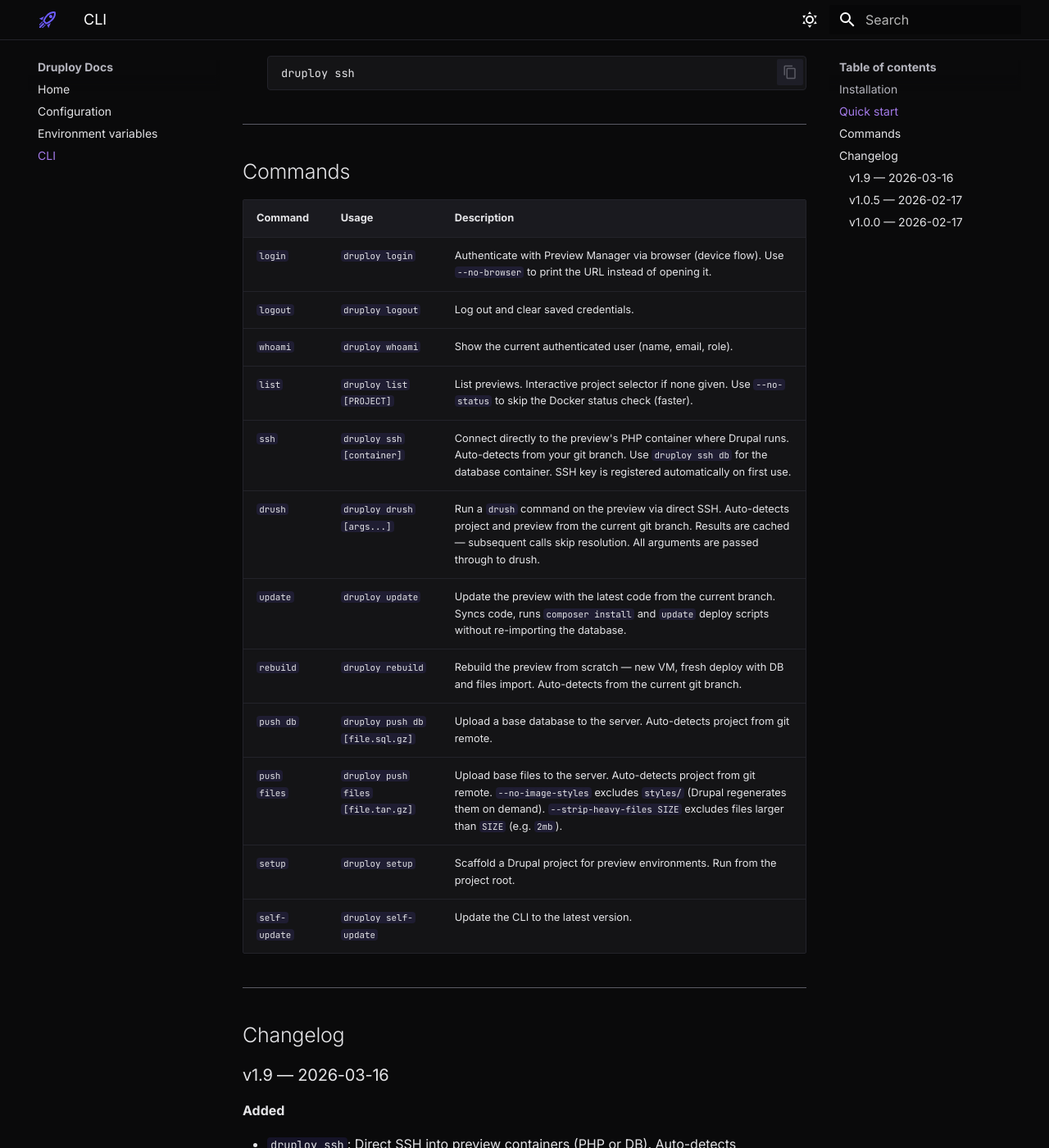
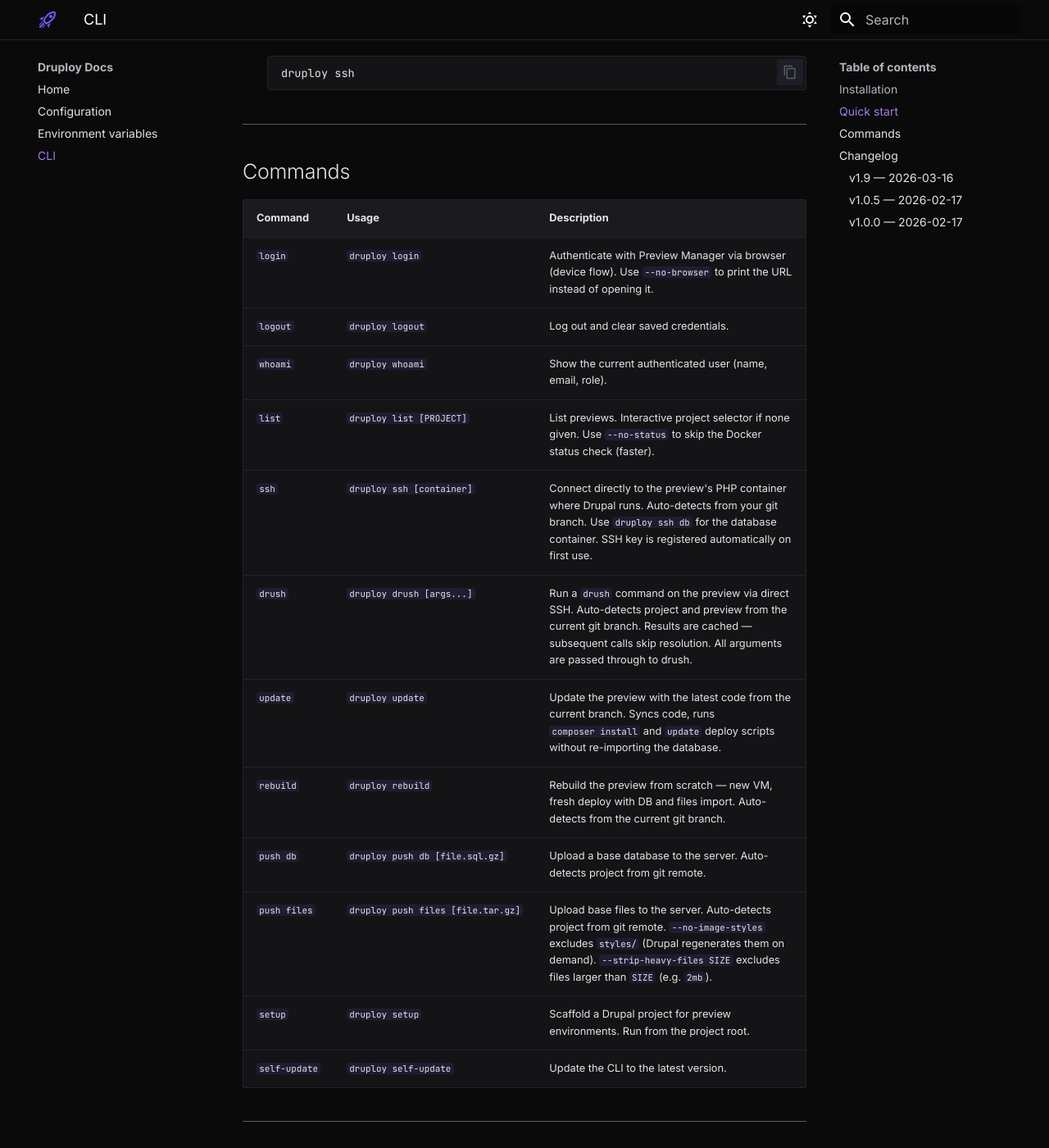
Before and after one commit to capynet/preview-server, an MkDocs documentation site: the page built from docs/docs/cli.md, in a window 1280 px wide and 1400 px high, scrolled down 797 px. Shown: the whole window at 82% size. Built offline with MkDocs 1.6.1 and Material for MkDocs 9.7.7, drawn with Linux system fonts in a browser that asks for light colours.

Commit message:
docs: keep inline code identifiers on one line in tables
Variable names like PREV_IS_PREVIEW were wrapping at underscores.

Co-Authored-By: Claude Opus 4.7 (1M context) <noreply@anthropic.com>

```diff
--- a/docs/docs/stylesheets/extra.css
+++ b/docs/docs/stylesheets/extra.css
@@ -69,6 +69,11 @@
   color: #8475ff;
 }
 
+/* Inline code in tables: keep identifiers on one line */
+.md-typeset table:not([class]) code {
+  white-space: nowrap;
+}
+
 /* Inline links — purple to match landing */
 [data-md-color-scheme="slate"] .md-typeset a {
   color: #8475ff;
```
